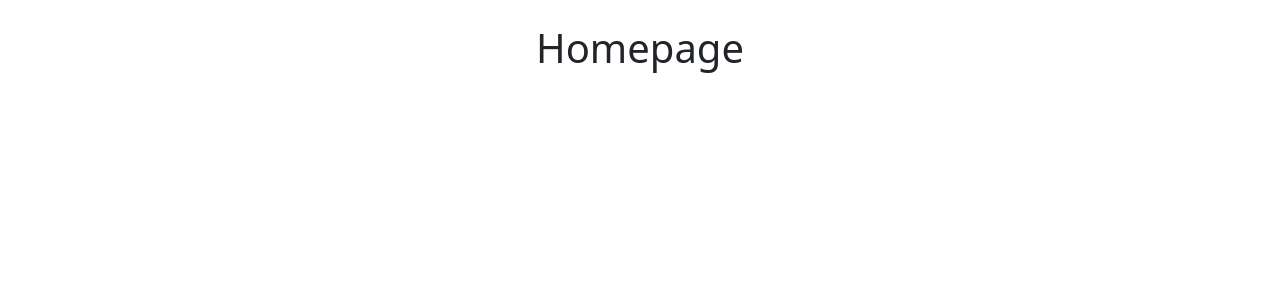
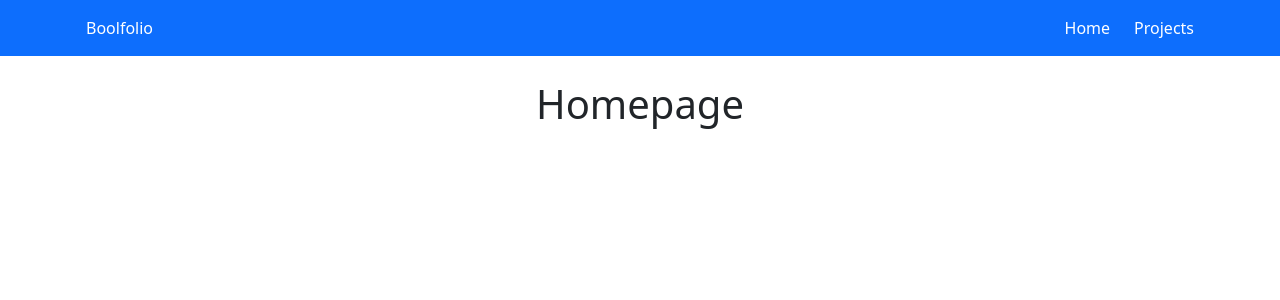
Before and after one commit to matteomedori/vite-boolfolio, a Vue app: page / in a window 1280 px wide. Shown: the top 300 px of the page. Built offline with nearby package versions, Linux system fonts and the light colour scheme.

Commit message:
feat: aggiunto appheader

```diff
--- a/src/pages/AppHome.vue
+++ b/src/pages/AppHome.vue
@@ -1,13 +1,18 @@
 <script>
+import AppHeader from "../components/AppHeader.vue";
 export default {
   name: "AppHome",
+  components: {
+    AppHeader,
+  },
 };
 </script>
 <template>
-  <section>
+  <AppHeader />
+  <main>
     <div class="container py-4">
       <h1 class="text-center mb-4">Homepage</h1>
     </div>
-  </section>
+  </main>
 </template>
 <style scoped></style>
```
